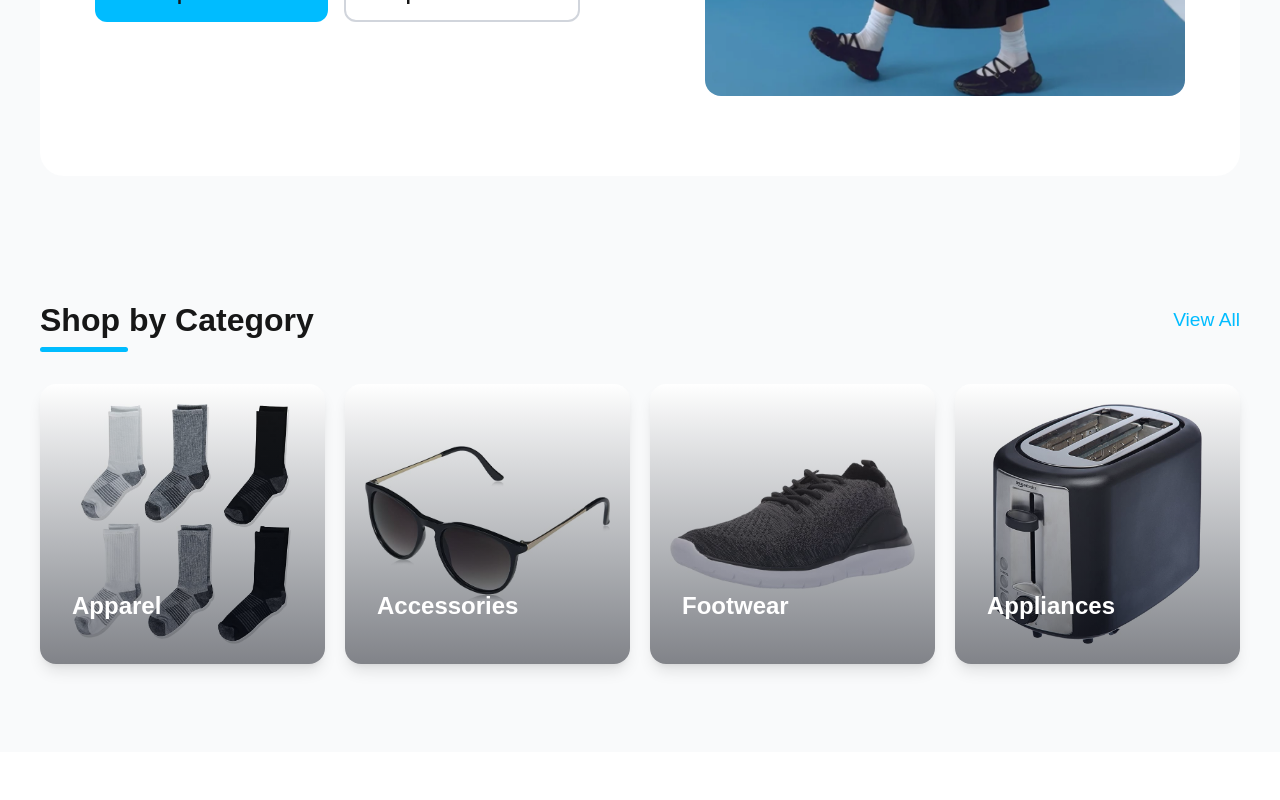
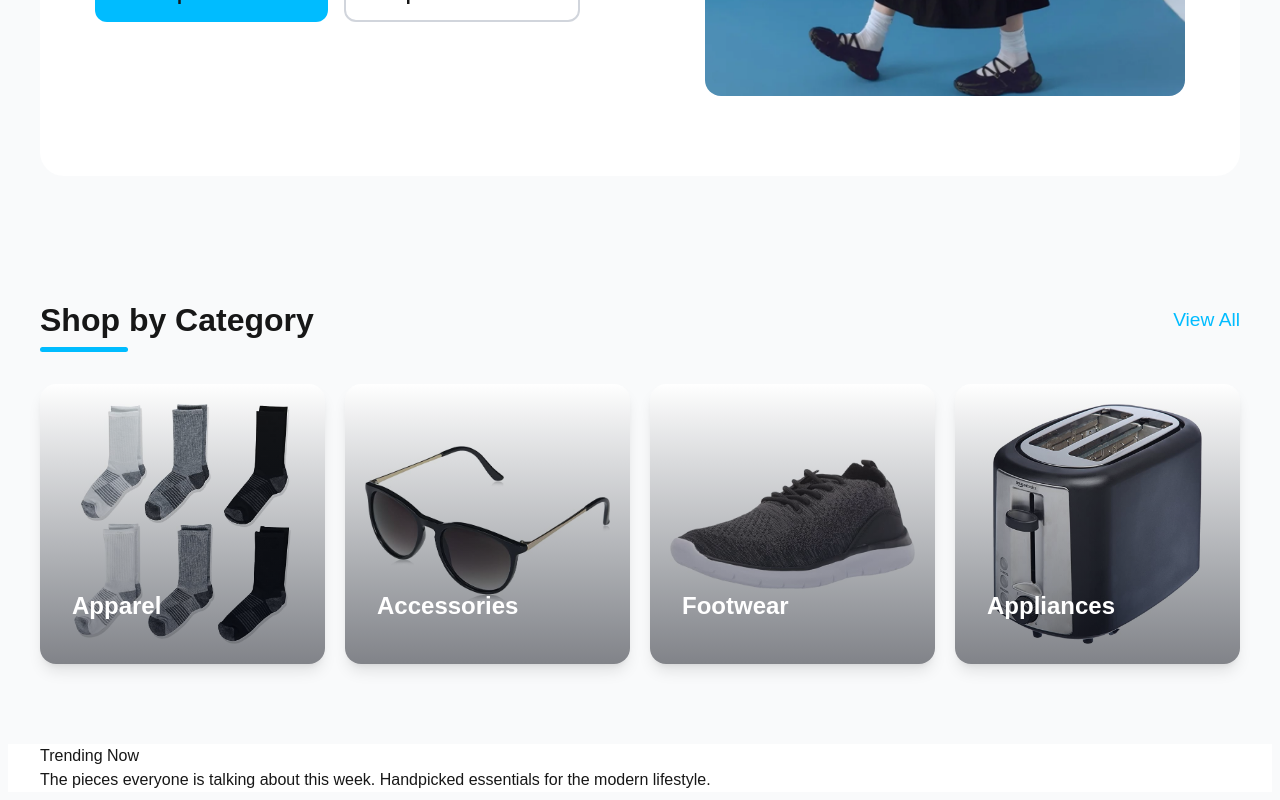
Before and after one commit to dev-dabid/next-ecommerce, a Next.js app: page / in a window 1280 px wide. Shown: the part 737-1537 px from the top of the page. Before the commit the page ends 1489 px from the top, so only its background shows below. Built offline with nearby package versions, Linux system fonts and the light colour scheme.

Commit message:
feat: add category section, update category and hero section max width

```diff
--- a/src/app/(home)/CategorySection.tsx
+++ b/src/app/(home)/CategorySection.tsx
@@ -25,7 +25,7 @@ const CategorySection = ({ products }: CategorySectionProps) => {
   };
 
   return (
-    <div className="mt-30 h-full pb-20">
+    <div className="mt-30 h-full pb-20 max-w-300 mx-auto">
       <div className="flex flex-col">
         <div className="flex justify-between items-center">
           <p
--- a/src/app/(home)/Hero.tsx
+++ b/src/app/(home)/Hero.tsx
@@ -3,7 +3,7 @@ import Woman from "@/images/woman.png";
 
 const Hero = () => {
   return (
-    <div className="flex flex-col lg:flex-row items-center justify-around bg-white py-[clamp(2rem,10vw,5rem)] px-[clamp(1.5rem,1vw,2.5rem)] rounded-3xl mt-[clamp(1rem,5vw,5rem)] gap-[clamp(4rem,2vw,5rem)]">
+    <div className="flex flex-col lg:flex-row items-center justify-around bg-white py-[clamp(2rem,10vw,5rem)] px-[clamp(1.5rem,1vw,2.5rem)] rounded-3xl mt-[clamp(1rem,5vw,5rem)] gap-[clamp(4rem,2vw,5rem)] max-w-300 mx-auto">
       <div className="flex flex-col">
         <p className="text-[clamp(0.7rem,1vw,1rem)] text-sky-400 font-semibold tracking-widest">
           NEW SEASON ARRIVAL
--- /dev/null
+++ b/src/app/(home)/TrendingSection.tsx
@@ -0,0 +1,17 @@
+const TrendingSection = () => {
+  return (
+    <div className="bg-white">
+      <div className="max-w-300 mx-auto">
+        <div>
+          <h1>Trending Now</h1>
+          <p>
+            The pieces everyone is talking about this week. Handpicked
+            essentials for the modern lifestyle.
+          </p>
+        </div>
+      </div>
+    </div>
+  );
+};
+
+export default TrendingSection;
--- a/src/app/(home)/page.tsx
+++ b/src/app/(home)/page.tsx
@@ -4,6 +4,7 @@ import useProducts from "@/hooks/useProducts";
 import { useState, useEffect } from "react";
 import Hero from "./Hero";
 import CategorySection from "./CategorySection";
+import TrendingSection from "./TrendingSection";
 
 export default function Homepage() {
   const { products, isFetched, fetchProducts } = useProducts();
@@ -19,9 +20,10 @@ export default function Homepage() {
   console.log(products);
 
   return (
-    <div className="max-w-300 mx-auto">
+    <div className="">
       <Hero />
       <CategorySection products={products || []} />
+      <TrendingSection />
     </div>
   );
 }
```
